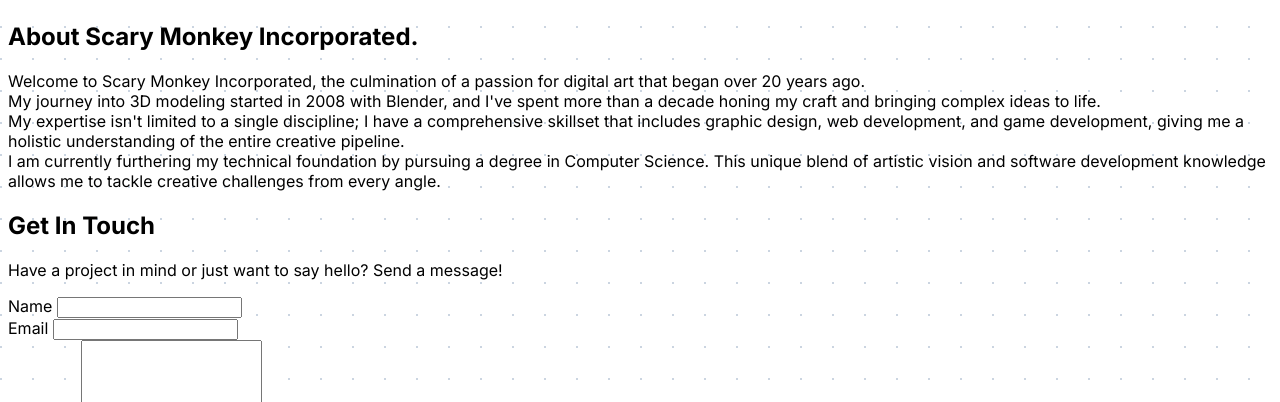
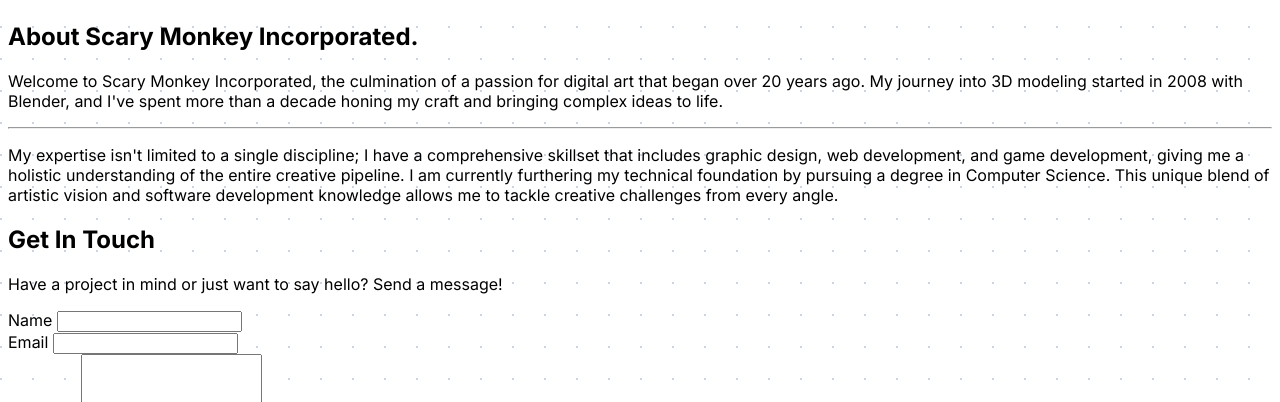
Before and after one commit to johnheim14/ScaryMonkeyPortfolio_Docker, a website: page web/src/index.html in a window 1280 px wide. Shown: the part 5510-5912 px from the top of the page. Drawn offline with Linux system fonts and the light colour scheme.

Commit message:
Added padding to about section

```diff
--- a/web/src/index.html
+++ b/web/src/index.html
@@ -345,24 +345,25 @@
               class="w-48 h-48 md:w-64 md:h-64 object-contain"
             />
           </div>
-          <div class="md:col-span-2 text-center md:text-left">
+          <div class="md:col-span-2 text-center md:text-left pr-4">
             <h2 class="text-3xl font-bold mb-4 text-black dark:text-white">
               About Scary Monkey Incorporated.
             </h2>
             <p class="text-gray-600 dark:text-gray-400 mb-4">
               Welcome to Scary Monkey Incorporated, the culmination of a passion
-              for digital art that began over 20 years ago. <br />
+              for digital art that began over 20 years ago.
               My journey into 3D modeling started in 2008 with Blender, and I've
               spent more than a decade honing my craft and bringing complex
-              ideas to life.<br />
-              My expertise isn't limited to a single discipline; I have a
+              ideas to life.</p>
+              <hr>
+              <p class="text-gray-600 dark:text-gray-400 mb-4">My expertise isn't limited to a single discipline; I have a
               comprehensive skillset that includes graphic design, web
               development, and game development, giving me a holistic
-              understanding of the entire creative pipeline.<br />
+              understanding of the entire creative pipeline.
               I am currently furthering my technical foundation by pursuing a
               degree in Computer Science. This unique blend of artistic vision
               and software development knowledge allows me to tackle creative
-              challenges from every angle.
+              challenges from every angle.</p>
             </p>
           </div>
         </div>
```
